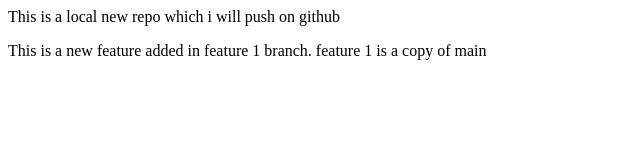
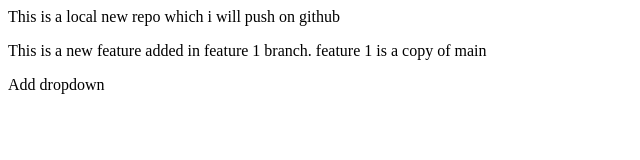
Before and after one commit to Krishna-Kumar0/LocalRepo, a plain HTML site: page index.html in a window 1280 px wide. Shown: the whole page, without its empty margins (0-640 px from the left). Drawn offline with Linux system fonts and the light colour scheme.

```diff
--- a/index.html
+++ b/index.html
@@ -1,2 +1,3 @@
 <p>This is a local new repo which i will push on github</p>
 <p>This is a new feature added in feature 1 branch. feature 1 is a copy of main</p>
+<p>Add dropdown</p>
```
